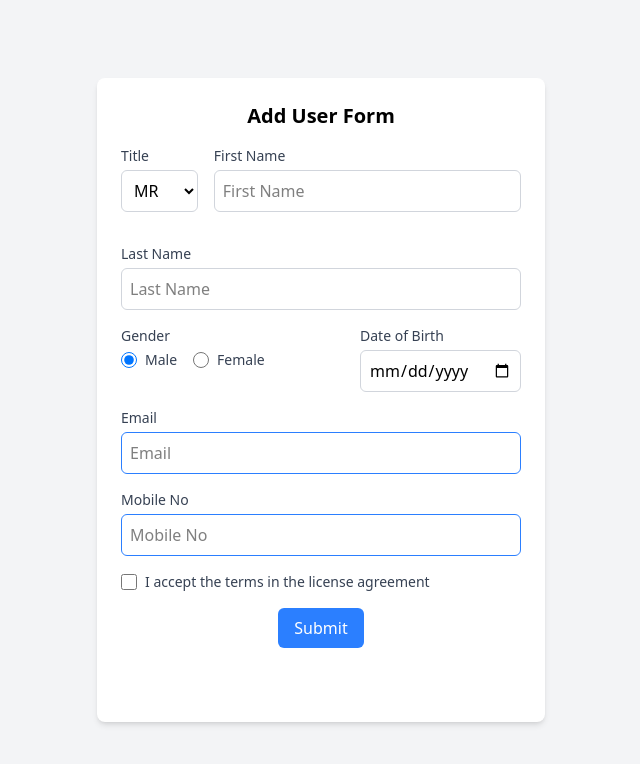
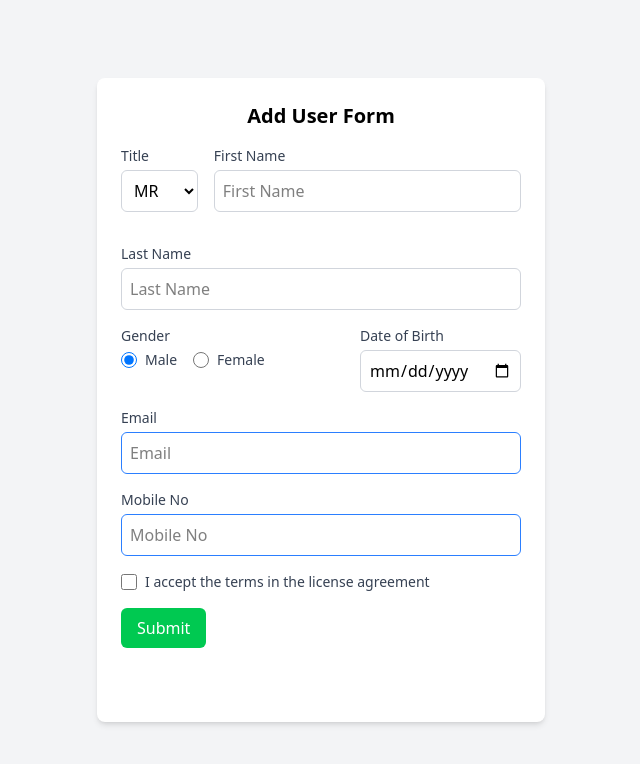
Before and after one commit to Chehan001/simple-registration-form, a plain HTML site: page index.html in a window 1280 px wide. Shown: the whole page, without its empty margins (319-959 px from the left). Drawn offline with nearby package versions, Linux system fonts and the light colour scheme.

Commit message:
button-color-second-change

```diff
--- a/index.html
+++ b/index.html
@@ -8,6 +8,7 @@
     <script src="https://cdn.jsdelivr.net/npm/@tailwindcss/browser@4"></script>
 
 </head>
+
 <body class="flex items-center justify-center min-h-screen bg-gray-100">
     <div class="bg-white p-6 rounded-lg shadow-md w-full max-w-md">
         <h2 class="text-xl font-bold mb-4 text-center">Add User Form</h2>
@@ -102,13 +103,15 @@
             </div>
 
             <!-- Submit Button -->
-            <div class="text-center">
-                <button id="submitBtn" onclick="submit()"
-                    class="bg-blue-500 text-white px-4 py-2 rounded-md hover:bg-blue-600 focus:outline-none focus:ring-2 focus:ring-blue-500 focus:ring-offset-2">Submit</button>
-            </div>
+            <button id="submitBtn" onclick="submit()"
+                class="bg-green-500 text-white px-4 py-2 rounded-md hover:bg-green-600 focus:outline-none focus:ring-2 focus:ring-green-500 focus:ring-offset-2">
+                Submit
+            </button>
+
         </div>
         <div id="card" class="mt-[50px]"> </div>
     </div>
     <script type="module" src="/main.js"> </script>
 </body>
+
 </html>
```
